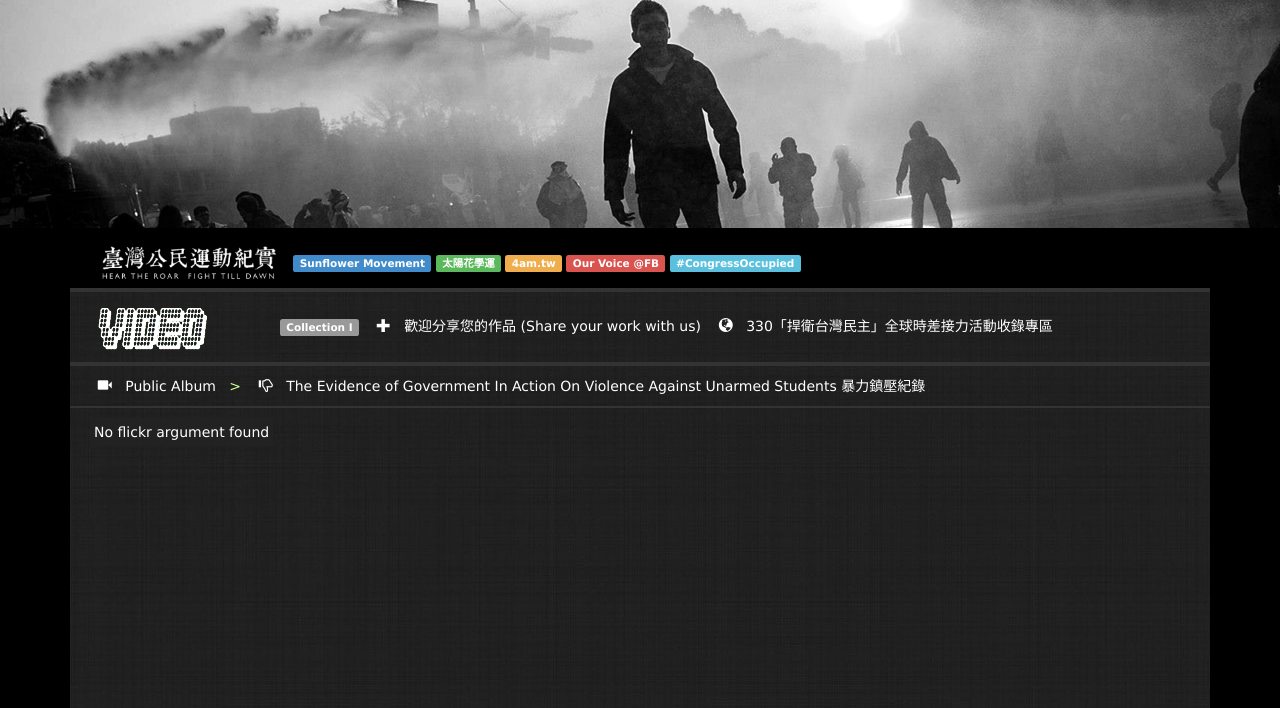
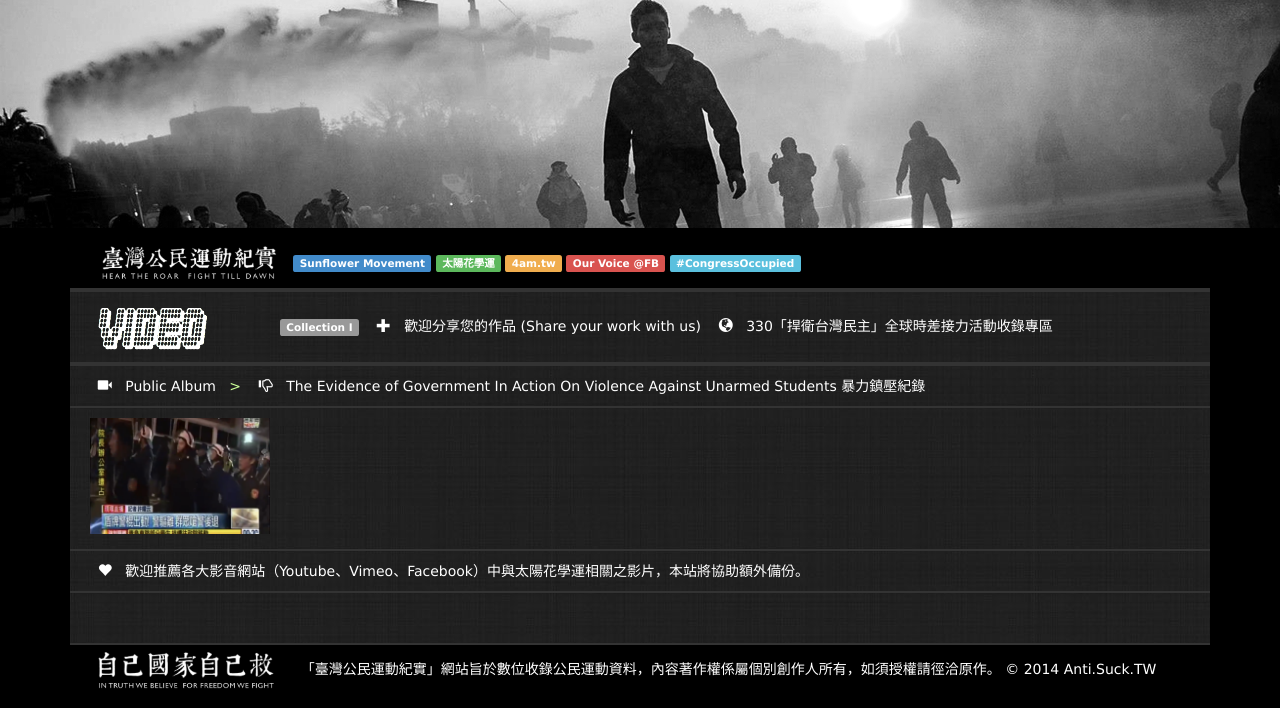
Before and after one commit to antisucktw/page, a plain HTML site: page video_1.html in a window 1280 px wide. Shown: the part 92-800 px from the top of the page. Drawn offline with nearby package versions, Linux system fonts and the light colour scheme.

Commit message:
add new pages

```diff
--- a/video_1.html
+++ b/video_1.html
@@ -132,10 +132,14 @@ Hi, Mr. Ma Bumbler. 您好，馬英九總統（別名馬邦柏）。
         <div id="category"><img border="0" height="50px" src="images/video.png"><span class="label label-default">Collection I</span>&nbsp;&nbsp;&nbsp;&nbsp;<span class="glyphicon glyphicon-plus"></span>&nbsp;&nbsp;&nbsp;<a href="./contact.html">歡迎分享您的作品 (Share your work with us)</a>&nbsp;&nbsp;&nbsp;&nbsp;<span class="glyphicon glyphicon-globe"></span>&nbsp;&nbsp;&nbsp;<a href="./gallery_stand_up_for_democracy_world.html">330「捍衛台灣民主」全球時差接力活動收錄專區</a></div>
 
           <div id="category">&nbsp;&nbsp;&nbsp;&nbsp;<span class="glyphicon glyphicon-facetime-video"></span>&nbsp;&nbsp;&nbsp;Public Album<font color="#CCFF99">&nbsp;&nbsp;&nbsp;>&nbsp;&nbsp;&nbsp;</font> <span class="glyphicon glyphicon-thumbs-down"></span>&nbsp;&nbsp;&nbsp;The Evidence of Government In Action On Violence Against Unarmed Students 暴力鎮壓紀錄</div>
-          <div class="galleria-1"></div>
+          <div class="galleria-1">
+
+              <a href="http://www.youtube.com/watch?v=TCn49iEFg5k"><img src="images/video-thumb/TCn49iEFg5k.png"></a>
+
+          </div>
 
 
-          <div id="category">&nbsp;&nbsp;&nbsp;&nbsp;<span class="glyphicon glyphicon-heart"></span>&nbsp;&nbsp;&nbsp;歡迎推薦各大影音網站（Youtube、Flickr、Picasa）中與太陽花學運相關之影片，本站將協助額外備份。</div>
+          <div id="category">&nbsp;&nbsp;&nbsp;&nbsp;<span class="glyphicon glyphicon-heart"></span>&nbsp;&nbsp;&nbsp;歡迎推薦各大影音網站（Youtube、Vimeo、Facebook）中與太陽花學運相關之影片，本站將協助額外備份。</div>
 
 
           <!--/CONTENT END -->
@@ -168,13 +172,7 @@ Hi, Mr. Ma Bumbler. 您好，馬英九總統（別名馬邦柏）。
         Galleria.loadTheme('lib/galleria/themes/folio/galleria.folio.min.js');
 
         Galleria.run('.galleria-1', {
-            flickr: 'set:',
-            flickrOptions: {
-                max: 70,
-                imageSize: 'medium',
-                sort: 'date-posted-asc',
-                description: false
-            }
+
         });
     });
     </script>
```
Also changed, not shown: gallery_public_album_1.html (+2 -0 lines), images/video-thumb/TCn49iEFg5k.png (added).
